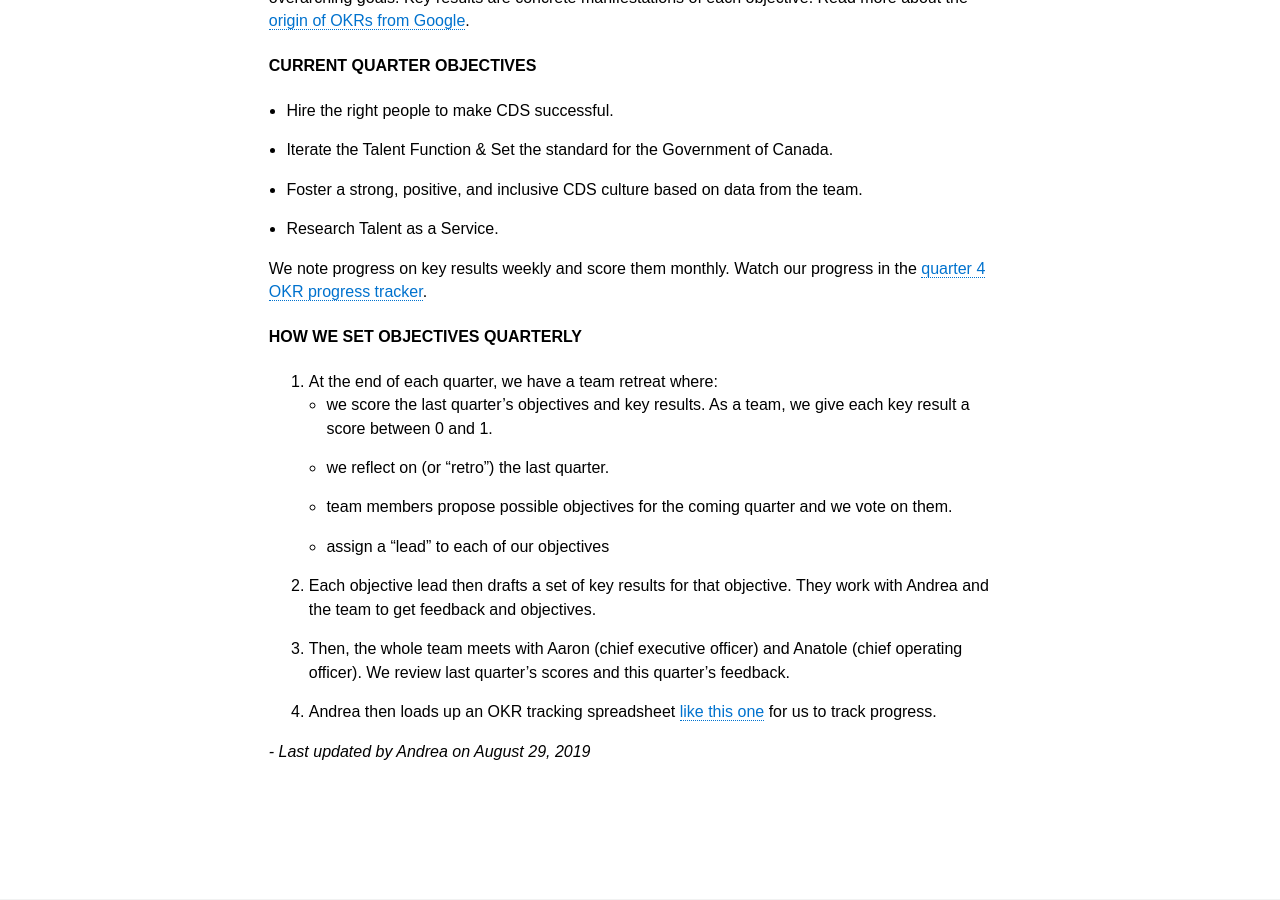
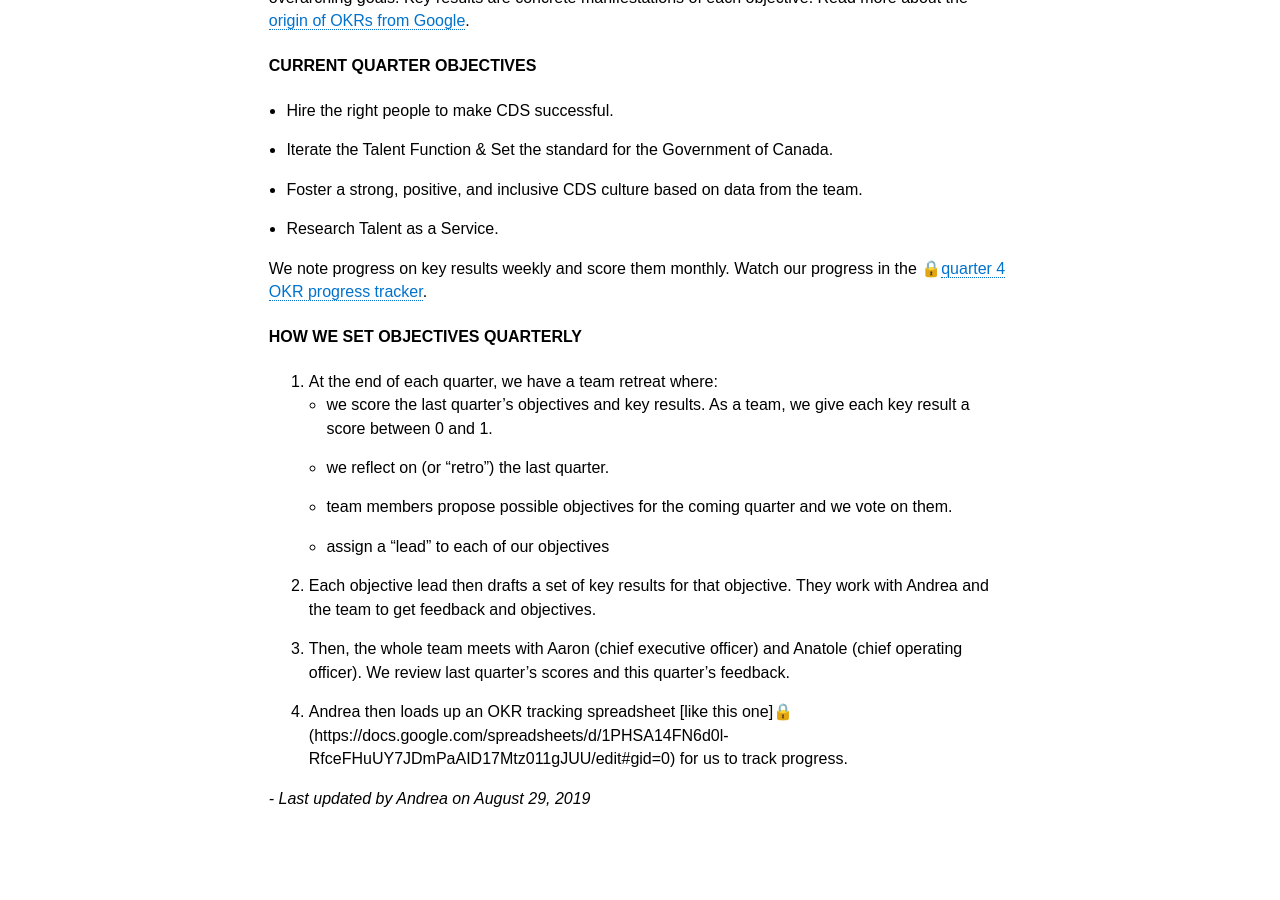
Before and after one commit to cds-snc/talent, a Jekyll site: the page built from _pages/en/about/vision-objectives.md, in a window 1280 px wide and 900 px high, scrolled down 499 px. Built offline with Jekyll 4.4.1, drawn with Linux system fonts in a browser that asks for light colours.

Commit message:
adding locked icon

```diff
--- a/_pages/en/about/vision-objectives.md
+++ b/_pages/en/about/vision-objectives.md
@@ -24,7 +24,7 @@ Objectives are overarching goals. Key results are concrete manifestations of eac
 * Foster a strong, positive, and inclusive CDS culture based on data from the team.
 * Research Talent as a Service.
 
-We note progress on key results weekly and score them monthly. Watch our progress in the [quarter 4 OKR progress tracker](https://docs.google.com/spreadsheets/d/15qK2h9FOPY7I3tXrbf6_OIuDjRUrxsJbiNFJuKnnPQ4/edit#gid=504851476).
+We note progress on key results weekly and score them monthly. Watch our progress in the 🔒[quarter 4 OKR progress tracker](https://docs.google.com/spreadsheets/d/15qK2h9FOPY7I3tXrbf6_OIuDjRUrxsJbiNFJuKnnPQ4/edit#gid=504851476).
 
 #### How we set objectives quarterly
 
@@ -35,6 +35,6 @@ We note progress on key results weekly and score them monthly. Watch our progres
  * assign a "lead" to each of our objectives
 2. Each objective lead then drafts a set of key results for that objective. They work with Andrea and the team to get feedback and objectives.
 3. Then, the whole team meets with Aaron (chief executive officer) and Anatole (chief operating officer). We review last quarter's scores and this quarter's feedback.
-4. Andrea then loads up an OKR tracking spreadsheet [like this one](https://docs.google.com/spreadsheets/d/1PHSA14FN6d0l-RfceFHuUY7JDmPaAID17Mtz011gJUU/edit#gid=0) for us to track progress.
+4. Andrea then loads up an OKR tracking spreadsheet [like this one]🔒(https://docs.google.com/spreadsheets/d/1PHSA14FN6d0l-RfceFHuUY7JDmPaAID17Mtz011gJUU/edit#gid=0) for us to track progress.
 
 _- Last updated by Andrea on August 29, 2019_
```
